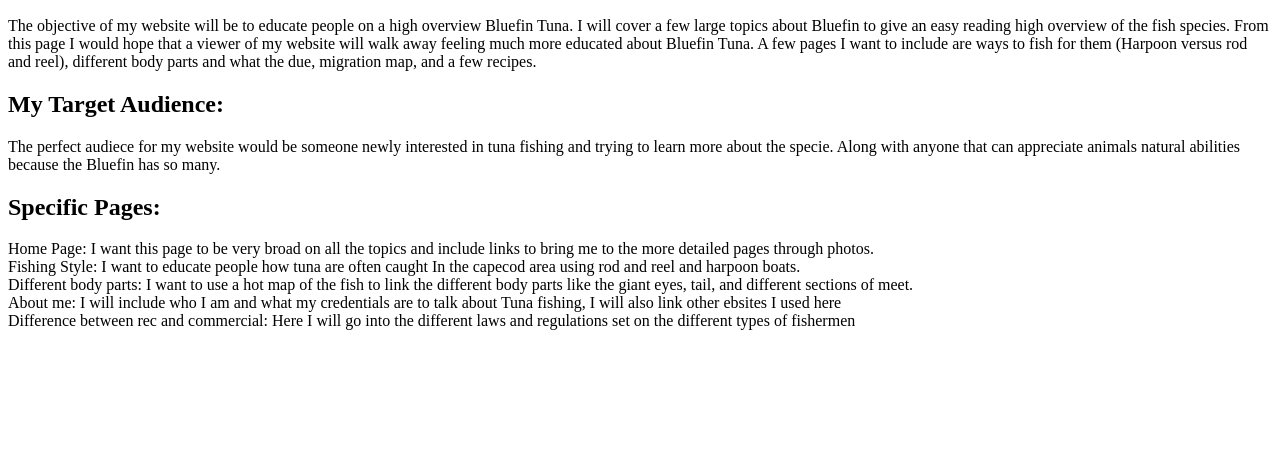
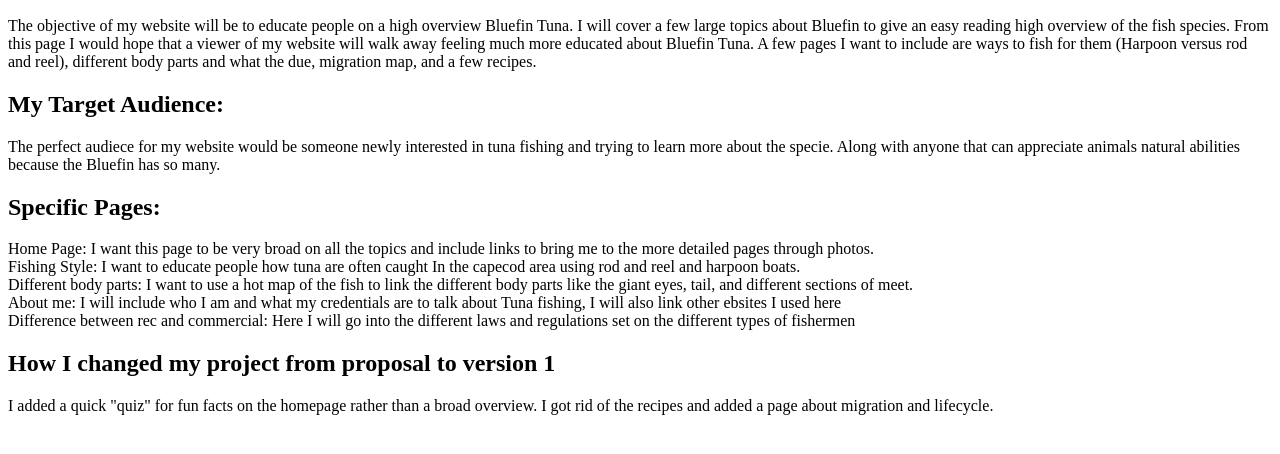
Before and after one commit to cyrusj1/webtech24f, a plain HTML site: page ProjectProposel.htm in a window 1280 px wide. Shown: the part 110-564 px from the top of the page. Drawn offline with Linux system fonts and the light colour scheme.

Commit message:
proj prop update 1

```diff
--- a/ProjectProposel.htm
+++ b/ProjectProposel.htm
@@ -42,7 +42,11 @@
             Difference between rec and commercial: Here I will go into the different laws and regulations set on the different types of fishermen</p>
 
 
+            <h2>
+              How I changed my project from proposal to version 1
+            </h2>
 
+		<p> I added a quick "quiz" for fun facts on the homepage rather than a broad overview. I got rid of the recipes and added a page about migration and lifecycle.</p>
 
 
   </body>
```
